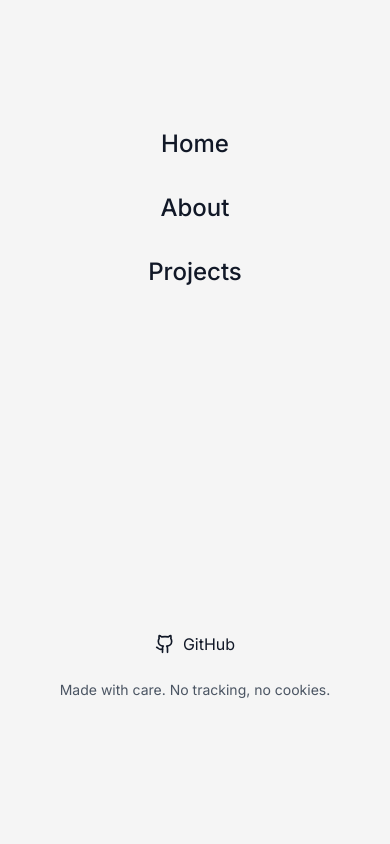
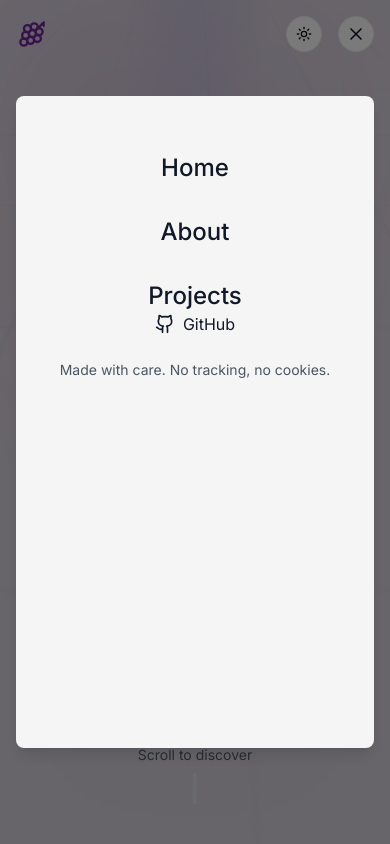
Before and after one commit to NULLBERRY-STUDIO/website, a React (Vite) app: page / in a window 390 px wide. Both pictures are taken after a click on the button 356 px from the left and 34 px from the top of the page. Shown: the top 844 px of the page. Built offline with nearby package versions, Linux system fonts and the light colour scheme.

Commit message:
Update Navbar.tsx

```diff
--- a/src/components/Navbar.tsx
+++ b/src/components/Navbar.tsx
@@ -161,9 +161,10 @@ export const Navbar = () => {
               animate={{ opacity: 1, x: 0 }}
               exit={{ opacity: 0, x: '100%' }}
               transition={{ duration: 0.3, ease: [0.23, 1, 0.32, 1] }}
-              className="fixed inset-0 top-0 z-40 w-full h-full bg-neutral-100 dark:bg-neutral-800 md:hidden"
+              className="fixed inset-0 top-0 z-40 w-full h-full bg-black bg-opacity-50 dark:bg-opacity-70 md:hidden"
             >
               <div className="container mx-auto px-4 py-24 h-full flex flex-col">
+                <div className="w-full h-full bg-neutral-100 dark:bg-neutral-800 rounded-lg shadow-lg p-6">
                   <nav className="flex flex-col space-y-8 items-center text-center mt-8">
                     {navItems.map((item, index) => (
                       <motion.div
@@ -205,6 +206,7 @@ export const Navbar = () => {
                     </div>
                   </motion.div>
                 </div>
+              </div>
             </motion.div>
           )}
         </AnimatePresence>
```
Lines whose indentation alone changed are shown as unchanged.
